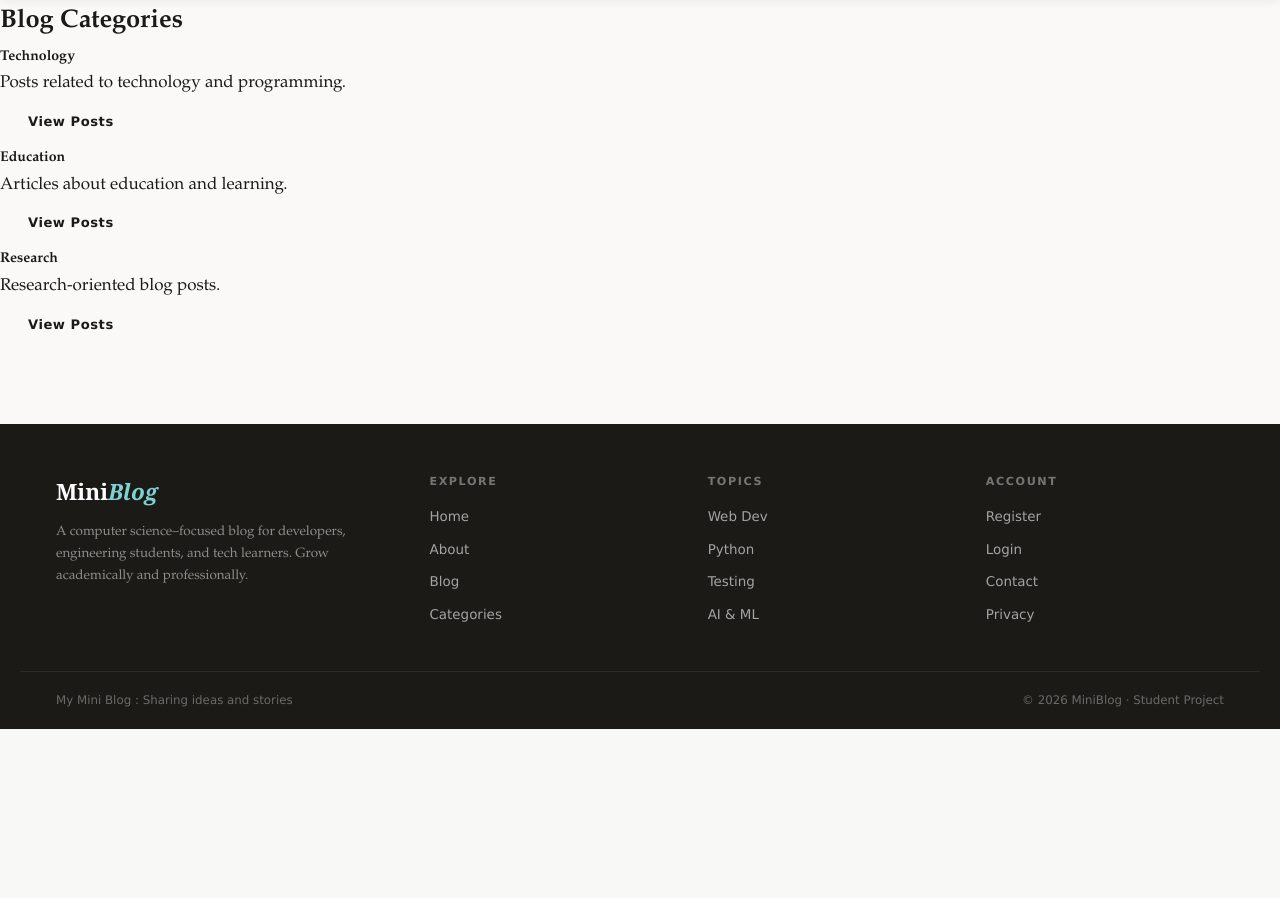
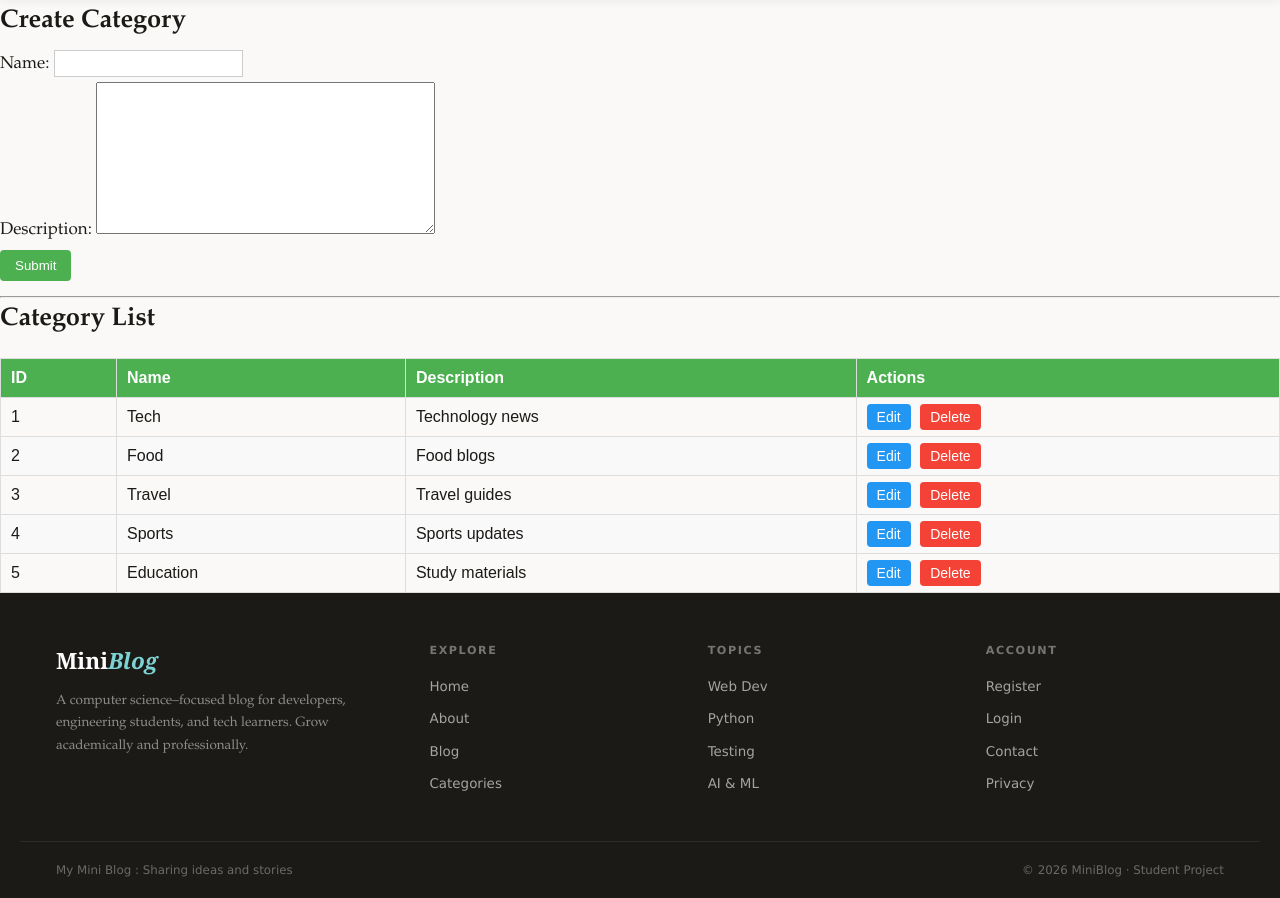
Before and after one commit to guru5124/22501410301007_Python_Framework, a Django app: page /category/ in a window 1280 px wide. Shown: the part 71-969 px from the top of the page. Before the commit the page ends 800 px from the top, so only its background shows below. Run offline with Django 5.2, Linux system fonts and the light colour scheme; data comes from the database, SQL or seed files in the repository; both versions use the stored data as it was after the commit.

Commit message:
Updated category template and views

```diff
--- a/Templates/category.html
+++ b/Templates/category.html
@@ -1,48 +1,102 @@
-{% extends "base.html" %}
+{% extends 'base.html' %}
+{% block content %}
+<h2>Create Category</h2>
+<form method="POST">
+    {% csrf_token %}
+    {{ form.as_p }}
+    <input type="submit" value="Submit" class="btn-submit">
+</form>
+<p class="result-msg">{{ result }}</p>
+<hr>
+<h2>Category List</h2>
+<table class="category-table">
+    <thead>
+        <tr>
+            <th>ID</th>
+            <th>Name</th>
+            <th>Description</th>
+            <th>Actions</th>
+        </tr>
+    </thead>
+    <tbody>
+        {% for item in data %}
+        <tr>
+            <td>{{ item.id }}</td>
+            <td>{{ item.name }}</td>
+            <td>{{ item.description }}</td>
+            <td>
+                <a href="{% url 'edit_category' item.id %}" class="btn-edit">Edit</a>
+                <a href="{% url 'delete_category' item.id %}" class="btn-delete">Delete</a>
+            </td>
+        </tr>
+        {% endfor %}
+    </tbody>
+</table>
+<style>
 
-{% block title %}Blog Categories - My Website{% endblock %}
+.category-table {
+    width: 100%;
+    border-collapse: collapse;
+    margin-top: 15px;
+    font-family: Arial, sans-serif;
+}
 
-{% block content %}
-<!-- Categories Section -->
-<section class="py-5">
-    <div class="container">
-        <h2 class="fw-bold mb-4 text-center" style="color: var(--primary-burgundy);">Blog Categories</h2>
-        <div class="row g-4 justify-content-center">
+.category-table th, .category-table td {
+    border: 1px solid #ddd;
+    padding: 10px;
+    text-align: left;
+}
 
-            <!-- Technology -->
-            <div class="col-md-4">
-                <div class="card h-100 shadow-sm border-0">
-                    <div class="card-body text-center">
-                        <h5 class="card-title fw-bold" style="color: var(--secondary-burgundy);">Technology</h5>
-                        <p class="card-text">Posts related to technology and programming.</p>
-                        <a href="#" class="btn btn-primary">View Posts</a>
-                    </div>
-                </div>
-            </div>
+.category-table th {
+    background-color: #4CAF50;
+    color: white;
+}
 
-            <!-- Education -->
-            <div class="col-md-4">
-                <div class="card h-100 shadow-sm border-0">
-                    <div class="card-body text-center">
-                        <h5 class="card-title fw-bold" style="color: var(--secondary-burgundy);">Education</h5>
-                        <p class="card-text">Articles about education and learning.</p>
-                        <a href="#" class="btn btn-primary">View Posts</a>
-                    </div>
-                </div>
-            </div>
+.category-table tr:nth-child(even) {
+    background-color: #f9f9f9;
+}
 
-            <!-- Research -->
-            <div class="col-md-4">
-                <div class="card h-100 shadow-sm border-0">
-                    <div class="card-body text-center">
-                        <h5 class="card-title fw-bold" style="color: var(--secondary-burgundy);">Research</h5>
-                        <p class="card-text">Research-oriented blog posts.</p>
-                        <a href="#" class="btn btn-primary">View Posts</a>
-                    </div>
-                </div>
-            </div>
+.category-table tr:hover {
+    background-color: #f1f1f1;
+}
 
-        </div>
-    </div>
-</section>
+/* Buttons */
+.btn-edit, .btn-delete {
+    padding: 5px 10px;
+    text-decoration: none;
+    border-radius: 4px;
+    font-size: 14px;
+}
+
+.btn-edit {
+    background-color: #2196F3;
+    color: white;
+}
+
+.btn-delete {
+    background-color: #f44336;
+    color: white;
+    margin-left: 5px;
+}
+
+.btn-submit {
+    background-color: #4CAF50;
+    color: white;
+    padding: 8px 15px;
+    border: none;
+    border-radius: 4px;
+    cursor: pointer;
+}
+
+.btn-submit:hover {
+    background-color: #45a049;
+}
+
+/* Success message */
+.result-msg {
+    color: green;
+    font-weight: bold;
+    margin-top: 10px;
+}
+</style>
 {% endblock %}
--- a/blog/views.py
+++ b/blog/views.py
@@ -1,6 +1,5 @@
-from django.shortcuts import render, HttpResponse
+from django.shortcuts import render, HttpResponse, redirect, get_object_or_404
 from datetime import datetime
-
 from django.core.mail import send_mail
 from django.conf import settings
 
@@ -12,18 +11,17 @@ from .forms import (
     CategoryForm
 )
 
-from .models import ContactUs
+from .models import ContactUs, Category, Post
 
-# BASIC VIEWS
 
+# ================= BASIC VIEWS =================
 
 def demo(request):
     return HttpResponse("Welcome to Django Framework")
 
 
 def cur_date(request):
-    time = datetime.now()
-    return HttpResponse(f"Current Date & Time: {time}")
+    return HttpResponse(f"Current Date & Time: {datetime.now()}")
 
 
 def path_converter(request, n):
@@ -56,7 +54,8 @@ def post_details(request):
 def base(request):
     return render(request, "base.html")
 
-# CONTACT FORM
+
+# ================= CONTACT =================
 
 def contact(request):
     form = ContactUsForm()
@@ -72,7 +71,8 @@ def contact(request):
 
     return render(request, "contact.html", {"form": form})
 
-# EMAIL
+
+# ================= EMAIL =================
 
 def send_test_email(request):
     send_mail(
@@ -84,7 +84,8 @@ def send_test_email(request):
     )
     return HttpResponse("Email sent (check console).")
 
-# LOGIN
+
+# ================= LOGIN =================
 
 def login_view(request):
     form = LoginForm()
@@ -92,12 +93,15 @@ def login_view(request):
     if request.method == "POST":
         form = LoginForm(request.POST)
         if form.is_valid():
-            return render(request, 'login.html', {'msg': "Login Success", 'form': form})
+            return render(request, 'login.html', {
+                'msg': "Login Success",
+                'form': form
+            })
 
     return render(request, 'login.html', {'form': form})
 
-# REGISTRATION
 
+# ================= REGISTRATION =================
 
 def register(request):
     form = RegistrationForm()
@@ -112,7 +116,8 @@ def register(request):
 
     return render(request, "register.html", {"form": form})
 
-# POST FORM
+
+# ================= POST FORM =================
 
 def post_view(request):
     form = PostForm()
@@ -128,71 +133,80 @@ def post_view(request):
 
     return render(request, "post.html", {"form": form})
 
-# CATEGORY FORM
+
+# ================= CATEGORY =================
 
 def category_view(request):
     form = CategoryForm()
+    result = ""
 
     if request.method == "POST":
         form = CategoryForm(request.POST)
         if form.is_valid():
             form.save()
-            return render(request, "category.html", {
-                "form": CategoryForm(),
-                "msg": "Category Saved Successfully"
-            })
+            result = "Category Saved Successfully"
+            form = CategoryForm()
 
-    return render(request, "category.html", {"form": form})
+    data = Category.objects.all()
 
-# is_valid()
-def register(request):
-    form = RegistrationForm()
+    return render(request, "category.html", {
+        "form": form,
+        "data": data,
+        "result": result
+    })
+
+
+# EDIT CATEGORY
+def edit_category(request, id):
+    category = get_object_or_404(Category, id=id)
 
     if request.method == "POST":
-        form = RegistrationForm(request.POST)
+        form = CategoryForm(request.POST, instance=category)
+        if form.is_valid():
+            form.save()
+            return redirect('category')
 
-        if form.is_valid():
-            return render(request, "register.html", {"msg": "Registration Successful"})
-        else:
-            print(form.errors)
+    form = CategoryForm(instance=category)
+    data = Category.objects.all()
 
-    return render(request, "register.html", {"form": form})
+    return render(request, "category.html", {
+        "form": form,
+        "data": data
+    })
 
-# Program 17
-from django.shortcuts import render
 
-def home(request):
-    return render(request, 'home.html')
+# DELETE CATEGORY
+def delete_category(request, id):
+    category = get_object_or_404(Category, id=id)
+    category.delete()
+    return redirect('category')
 
-# program 21
-#CREATE (Insert Data)
-from django.shortcuts import render, redirect
-from .models import Post
 
+# ================= POST CRUD =================
+
+# CREATE
 def create_post(request):
     if request.method == "POST":
-        title = request.POST.get('title')
-        slug = request.POST.get('slug')
-        content = request.POST.get('content')
-        author = request.POST.get('author')
-
         Post.objects.create(
-            title=title,
-            slug=slug,
-            content=content,
-            author=author
+            title=request.POST.get('title'),
+            slug=request.POST.get('slug'),
+            content=request.POST.get('content'),
+            author=request.POST.get('author')
         )
         return redirect('show_post')
 
     return render(request, 'create_post.html')
 
-#READ (Display Data)
+
+# READ
 def show_post(request):
     posts = Post.objects.all()
     return render(request, 'show_post.html', {'posts': posts})
-#UPDATE (Edit Data)
+
+
+# UPDATE
 def update_post(request, id):
-    post = Post.objects.get(id=id)
+    post = get_object_or_404(Post, id=id)
 
     if request.method == "POST":
         post.title = request.POST.get('title')
@@ -203,8 +217,10 @@ def update_post(request, id):
         return redirect('show_post')
 
     return render(request, 'update_post.html', {'post': post})
-#DELETE (Remove Data)
+
+
+# DELETE
 def delete_post(request, id):
-    post = Post.objects.get(id=id)
+    post = get_object_or_404(Post, id=id)
     post.delete()
     return redirect('show_post')
--- a/myblogproject/urls.py
+++ b/myblogproject/urls.py
@@ -4,11 +4,13 @@ from blog import views
 
 urlpatterns = [
     path('admin/', admin.site.urls),
+
     path('demo/', views.demo, name="demo"),
     path('curdate/', views.cur_date, name="curdate"),
     path('converter/<int:n>/', views.path_converter, name="converter_int"),
     path('converter/<str:n>/', views.path_converter, name="converter_str"),
     path('converter/<slug:n>/', views.path_converter, name="converter_slug"),
+
     path('', views.home, name="home"),
     path('about/', views.about, name="about"),
     path('post/', views.post_details, name="post"),
@@ -17,8 +19,15 @@ urlpatterns = [
     path('register/', views.register, name="register"),
     path('login/', views.login_view, name="login"),
     path('send-email/', views.send_test_email, name="send_email"),
+
     path('post-form/', views.post_view, name="post_form"),
+
+    # ================= CATEGORY =================
     path('category/', views.category_view, name="category"),
+    path('category/edit/<int:id>/', views.edit_category, name='edit_category'),
+    path('category/delete/<int:id>/', views.delete_category, name='delete_category'),
+
+    # ================= POSTS =================
     path('posts/', views.show_post, name='show_post'),
     path('create/', views.create_post, name='create_post'),
     path('update/<int:id>/', views.update_post, name='update_post'),
```
Also changed, not shown: db.sqlite3.
